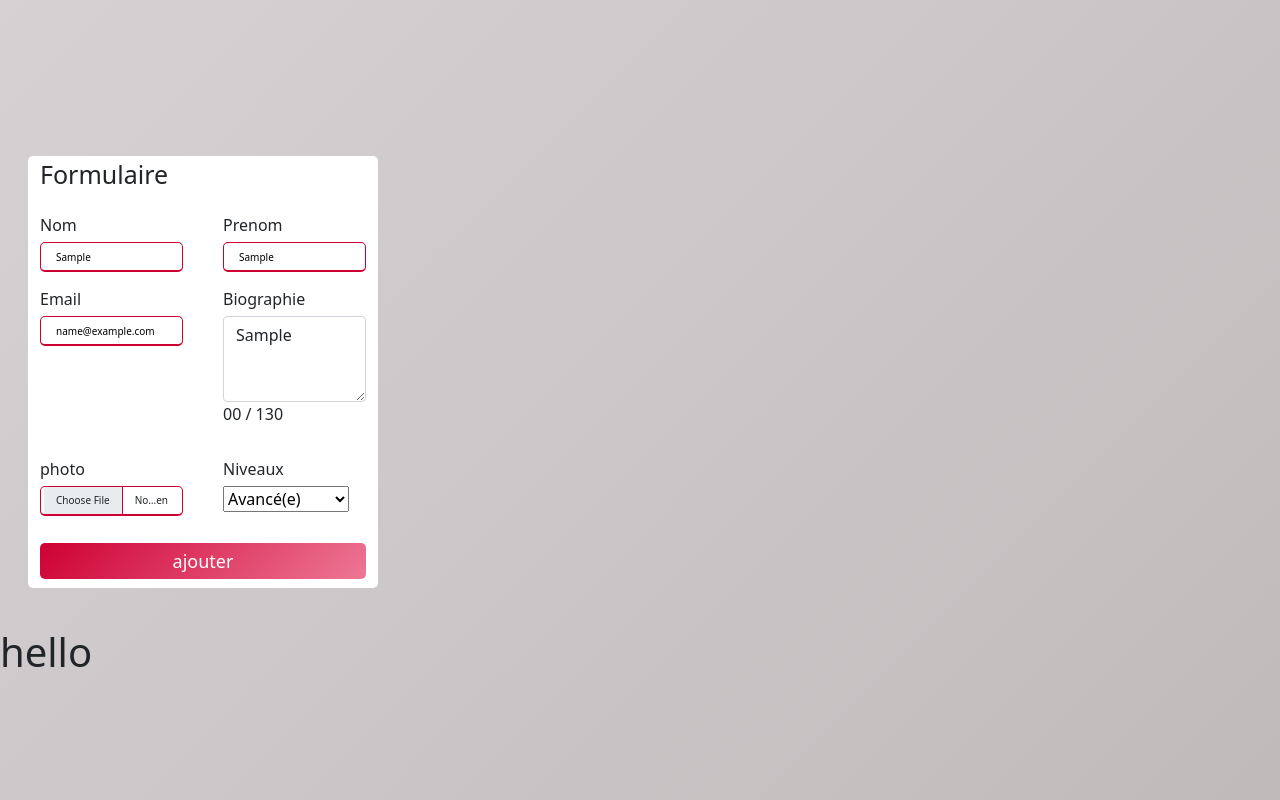
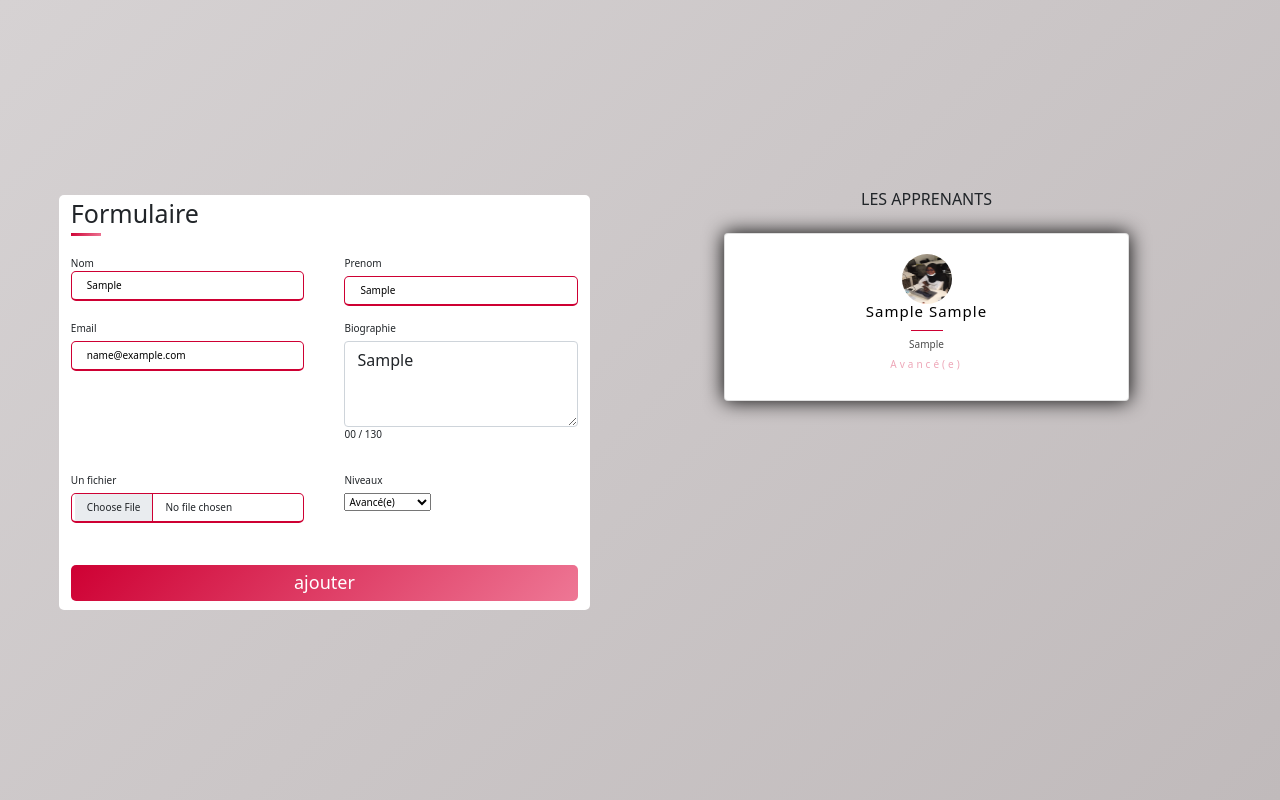
Before and after one commit to Seynabou12/schoolApplication, a website built with webpack: page formulaire.html in a window 1280 px wide. Both pictures are taken after typing "Sample", "Sample", "name@example.com", "Sample" into the empty fields and a click on the input "ajouter". Built offline with nearby package versions, Linux system fonts and the light colour scheme.

Commit message:
recupération des information sur la carte

```diff
--- a/formulaire.html
+++ b/formulaire.html
@@ -7,65 +7,63 @@
     <meta name="viewport" content="width=device-width, initial-scale=1.0">
     <link href="https://cdn.jsdelivr.net/npm/bootstrap@5.1.3/dist/css/bootstrap.min.css" rel="stylesheet"
         integrity="sha384-1BmE4kWBq78iYhFldvKuhfTAU6auU8tT94WrHftjDbrCEXSU1oBoqyl2QvZ6jIW3" crossorigin="anonymous">
-
     <link rel="stylesheet" href="style/style.css">
     <title>Formulaire</title>
 </head>
 
 <body>
-    <div class="row">
-        <div class="col-lg-5 col-md-6 col-sm-12 containe">
+    <div class="row justify-content-evenly">
+        <div class="col-5 containe">
             <div class="title">Formulaire</div>
             <form id="formulaire">
                 <div class="user-details">
                     <div class="input-box">
-                        <span class="details">Nom</span>
-                        <input type="text" placeholder="Entrez votre nom" id="nom" required>
+                        <labelclass="details">Nom</label>
+                        <input type="text" placeholder="votre nom" id="nom" >
                     </div>
                     <div class="input-box">
-                        <span class="details">Prenom</span>
-                        <input type="text" placeholder="Entrez votre Prenom" id="prenom" required>
+                        <label class="details">Prenom</label>
+                        <input type="text" placeholder="votre Prenom" id="prenom" >
                     </div>
                     <div class="input-box">
-                        <span class="details">Email</span>
-                        <input type="email" placeholder="Entrez votre nos" id="email" required>
+                        <label class="details">Email</label>
+                        <input type="email" placeholder="votre email" id="email" >
                     </div>
                     <div class="input-box">
-                        <span class="details">Biographie</span>
+                        <label class="details">Biographie</label>
                         <textarea class="form-control" id="biographie" rows="3"></textarea>
                         <p id="limite-text">
                             <span id="text-progress">00 </span> / 130
                         </p>
                     </div>
                     <div class="input-box">
-                        <span class="details">photo</span>
+                        <label class="details">Un fichier</label>
                         <input class="form-control" type="file" id="photo">
                     </div>
                     <div class="input-box">
-                        <span class="details">Niveaux</span>
+                        <label class="details">Niveaux</label>
                         <select name="" id="niveau">
-                            <option value="">Avancé(e)</option>
-                            <option value=""> Intermédiaire</option>
-                            <option value=""> à Bas niveau</option>
+                            <option value="Avancé(e)">Avancé(e)</option>
+                            <option value="Intermédiaire">Intermédiaire</option>
+                            <option value="Bas niveau">Bas niveau</option>
                         </select>
                     </div>
                 </div>
+                <br>
+                <span id="error"></span>
                 <div class="button">
                     <input type="submit" value="ajouter">
                 </div>
             </form>
         </div>
-        <div class="col-lg-6 col-md-6 col-sm-12">
-            <h1>hello</h1>
+        <div class="col-5 d-flex flex-column carte ">
+            <h6>LES APPRENANTS</h6>
         </div>
     </div>
-
     <!-- JavaScript Bundle with Popper -->
     <script src="https://cdn.jsdelivr.net/npm/bootstrap@5.1.3/dist/js/bootstrap.bundle.min.js"
         integrity="sha384-ka7Sk0Gln4gmtz2MlQnikT1wXgYsOg+OMhuP+IlRH9sENBO0LRn5q+8nbTov4+1p"
         crossorigin="anonymous"></script>
     <script src="../dist/app.js"></script>
-
 </body>
-
 </html>
--- a/script.js
+++ b/script.js
@@ -6,29 +6,46 @@ const positionElement = document.getElementById("formulaire")
 const inputNom = document.querySelector("#nom")
 const inputPrenom = document.querySelector("#prenom")
 const inputEmail = document.querySelector("#email")
-const inputTelephone = document.querySelector("#telephone")
+const inputNiveau = document.querySelector("#niveau")
 const inputBiographie = document.querySelector("#biographie")
+const carteContainer = document.querySelector(".carte")
 
 // RECUPERATION DES INFORMAIONS DU FORMULAIRE
 positionElement.addEventListener("submit", (event) => {
     event.preventDefault()
+    if (inputNom.value.trim() == "") {
+      const error = document.getElementById("error")
+      error.innerHTML = "Tous les champs sont requis"
+      error.style.color = "red"
 
+    }
     // Récupération des informations saisies
-    const prenomSaisi = inputNom.value
-    const nomSaisi = inputPrenom.value
+    const nomSaisi = inputNom.value
+    const prenomSaisi = inputPrenom.value
     const emailSaisi = inputEmail.value
-    const telephoneSaisi = inputTelephone.value
     const biographieSaisi = inputBiographie.value
+    const niveauSaisi = inputNiveau.value
+    console.log(nomSaisi, prenomSaisi, emailSaisi, niveauSaisi, biographieSaisi);
+    const newApprenant = {
+      prenom:prenomSaisi,
+      nom:nomSaisi,
+      biographie:biographieSaisi,
+      niveau:niveauSaisi
+    }
+    carteApprenant(newApprenant)
+  })
 
-    // if (nomSaisi.trim().length < 5 || prenomSaisi.trim().length < 10 || emailSaisi.trim().length < 10
-    // || telephoneSaisi.trim().length < 10 || biographieSaisi.trim().length < 10) {
-    //  nomSaisi.classList.add('invalid')
-    //   prenomSaisi.classList.add('invalid')
-    //   emailSaisi.classList.add('invalid')
-    //   telephoneSaisi.classList.add('invalid')
-    //   biographieSaisi.classList.add('invalid')
-    //   alert("Merci de saisir des informations correctes")
-    //   return
-    // }
-
-  })
+  function carteApprenant (apprenant){
+    carteContainer.insertAdjacentHTML("beforeend", `
+    <div class="card mt-3">
+                <div class="profil">
+                    <img src="./images/image.jpg" alt="" srcset="">
+                </div>
+                <div class="profil-main">
+                <h6 class="profil-nom">${apprenant.nom} ${apprenant.prenom}</h6>
+                <p class="profil-body">${apprenant.biographie}</p>
+                <br>
+                <p class="profil-position">${apprenant.niveau}</p>
+                </div>
+            </div>`)
+  }
--- a/style/style.css
+++ b/style/style.css
@@ -2,13 +2,12 @@
 body{
     display: flex;
     height: 100vh;
+    font-size: 10px;
     align-items: center;
     background: linear-gradient(135deg, #d6d2d3, #c0babb);
 }
 .containe{
-    margin: 40px;
-    max-width: 350px;
-    width: 100%;
+    margin-top: 5px;
     background: #fff;
     border-radius: 5px;
 }
@@ -16,10 +15,9 @@ body{
     font-size: 25px;
     font-weight: 500;
 }
-.containe .title::before{
+.containe .title::after{
     content: '';
-    z-index: -1;
-    left: 0;
+    display: block;
     bottom: 0;
     height: 3px;
     width: 30px;
@@ -101,3 +99,52 @@ form .button input{
 form .button input:hover{
     background: linear-gradient(-135deg, #ce0033, #ee7795);
 }
+.profil-nom{
+    font-size: 2rem;
+    line-height: 1;
+    letter-spacing: 1px;
+
+}
+.profil-nom::after{
+    content: "";
+    display: block;
+    height: 1px;
+    width: 2rem;
+    background-color: #ce0033;
+    margin: 0.7em auto 0.5em;
+}
+.carte{
+    line-height: 1;
+    display: grid;
+    place-items: center;
+}
+.card{
+    box-shadow: 0 0 20px rgb(0, 0, 0.2);
+    width: 80%;
+    flex-direction: column;
+    background-color: rgb(255, 255, 255);
+    color: black;
+    text-align: center;
+    padding: 2em;
+    height: 40%;
+}
+.profil img{
+    width: 50px;
+    height: 50px;
+    border-radius: 50%;
+}
+.profil-position{
+    margin: 0;
+    letter-spacing: 3px;
+    color: #ce0033;
+    opacity: 0.35;
+    margin-bottom: 2em;
+}
+.profil-body{
+    font-weight: 300;
+    opacity: 0.7;
+    margin-bottom: 0;
+}
+.profil-main h6{
+    font-size: 15px;
+}
```
Also changed, not shown: dist/app.js, images/image.jpg (added).
